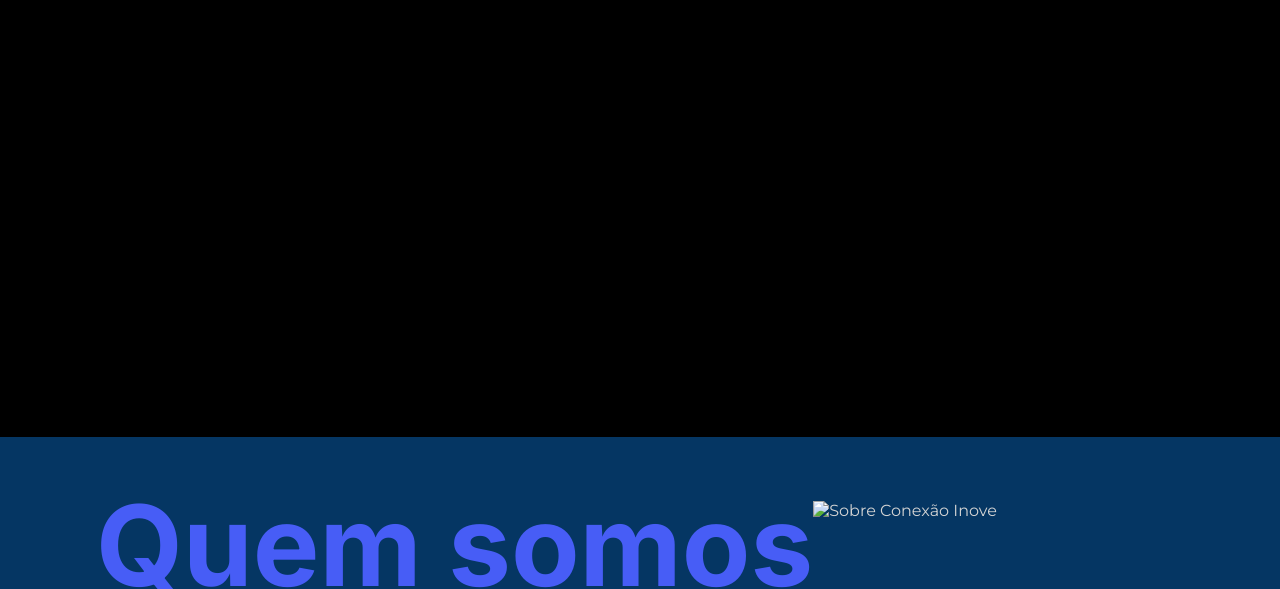
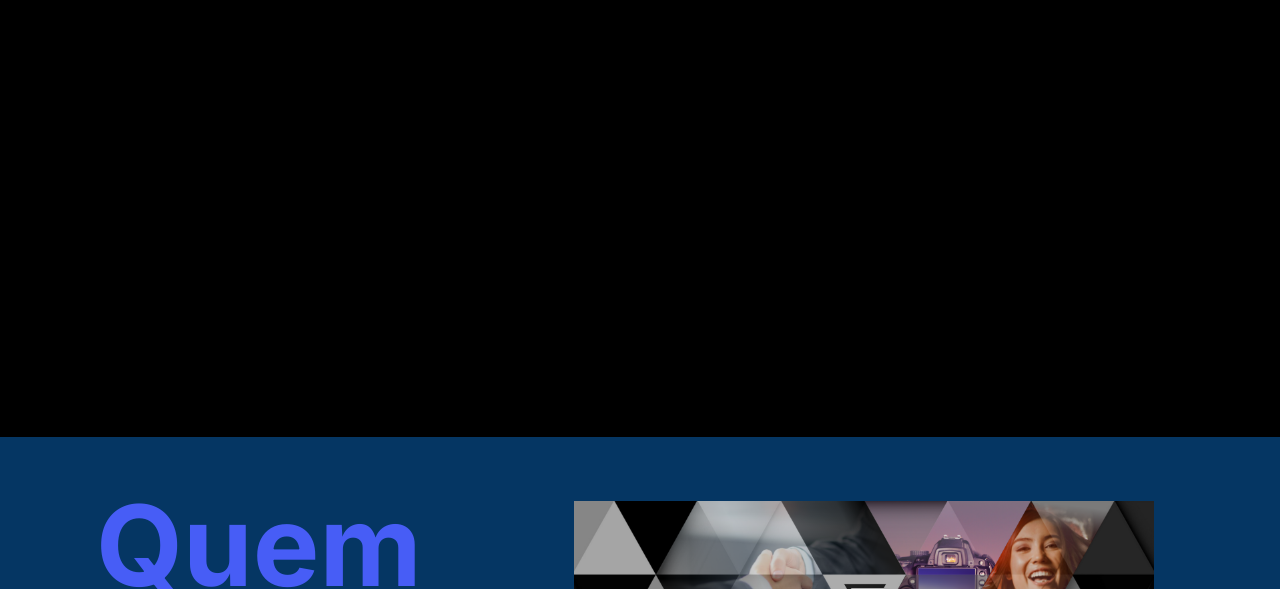
Before and after one commit to caiulucas/conexaoinove, a website: page index.html in a window 1280 px wide. Shown: the part 363-952 px from the top of the page. Drawn offline with Linux system fonts and the light colour scheme; the site is published under a folder, as on GitHub Pages, so addresses that start at the root find nothing.

Commit message:
image path changed for about

```diff
--- a/index.html
+++ b/index.html
@@ -59,7 +59,7 @@
                 </h2>
               </div>
               <div class="img-container">
-                <img src="/images/about-inove.png" alt="Sobre Conexão Inove">
+                <img src="./images/about-inove.png" alt="Sobre Conexão Inove">
               </div>
             </div>
 
```
